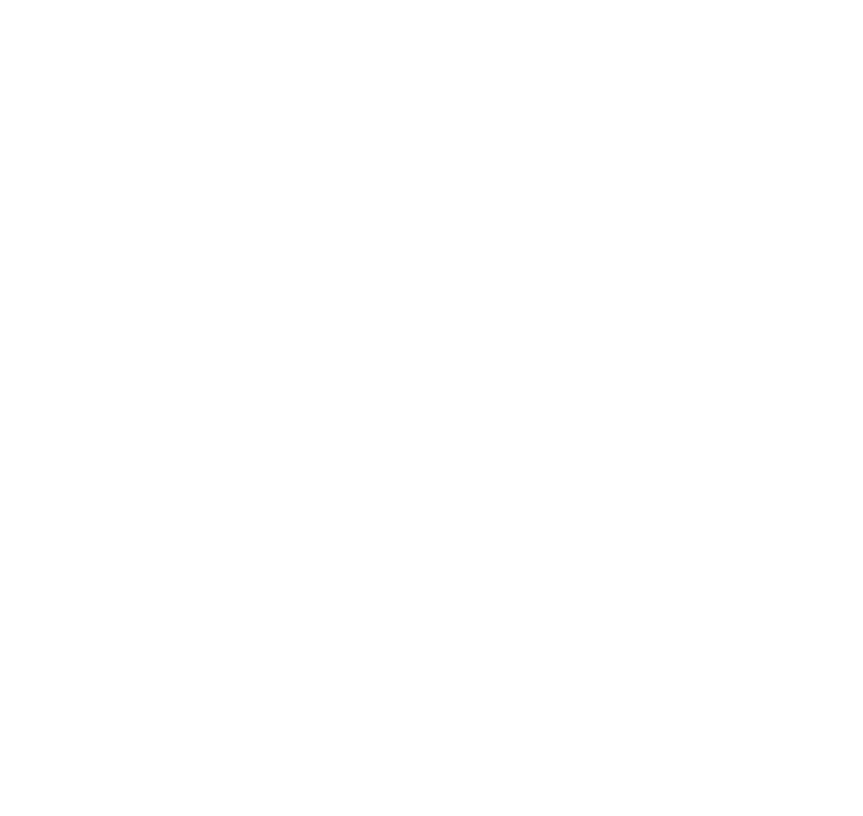
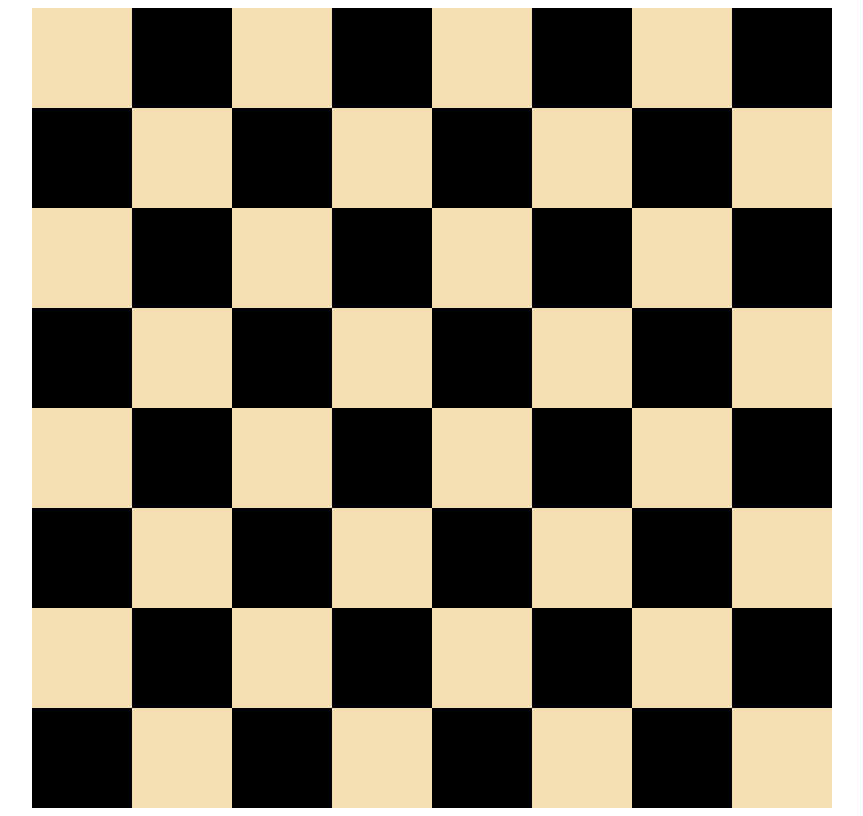
Before and after one commit to jayant3787/Chess_Board, a plain HTML site: page index.html in a window 1280 px wide. Shown: the whole page, without its empty margins (208-1071 px from the left). Drawn offline with Linux system fonts and the light colour scheme.

Commit message:
chess board added

```diff
--- a/index.html
+++ b/index.html
@@ -8,7 +8,85 @@
     <title>Chess Board</title>
 </head>
 <body>
-    <div>
+    <div class="c0">
+        <div class="c1"></div>
+        <div class="c2"></div>
+        <div class="c1"></div>
+        <div class="c2"></div>
+        <div class="c1"></div>
+        <div class="c2"></div>
+        <div class="c1"></div>
+        <div class="c2"></div>
+    </div>
+    <div class="c0">
+        <div class="c2"></div>
+        <div class="c1"></div>
+        <div class="c2"></div>
+        <div class="c1"></div>
+        <div class="c2"></div>
+        <div class="c1"></div>
+        <div class="c2"></div>
+        <div class="c1"></div>
+    </div>
+    <div class="c0">
+        <div class="c1"></div>
+        <div class="c2"></div>
+        <div class="c1"></div>
+        <div class="c2"></div>
+        <div class="c1"></div>
+        <div class="c2"></div>
+        <div class="c1"></div>
+        <div class="c2"></div>
+    </div>
+    <div class="c0">
+        <div class="c2"></div>
+        <div class="c1"></div>
+        <div class="c2"></div>
+        <div class="c1"></div>
+        <div class="c2"></div>
+        <div class="c1"></div>
+        <div class="c2"></div>
+        <div class="c1"></div>
+    </div>
+    <div class="c0">
+        <div class="c1"></div>
+        <div class="c2"></div>
+        <div class="c1"></div>
+        <div class="c2"></div>
+        <div class="c1"></div>
+        <div class="c2"></div>
+        <div class="c1"></div>
+        <div class="c2"></div>
+    </div>
+    <div class="c0">
+        <div class="c2"></div>
+        <div class="c1"></div>
+        <div class="c2"></div>
+        <div class="c1"></div>
+        <div class="c2"></div>
+        <div class="c1"></div>
+        <div class="c2"></div>
+        <div class="c1"></div>
+    </div>
+    <div class="c0">
+        <div class="c1"></div>
+        <div class="c2"></div>
+        <div class="c1"></div>
+        <div class="c2"></div>
+        <div class="c1"></div>
+        <div class="c2"></div>
+        <div class="c1"></div>
+        <div class="c2"></div>
+    </div>
+    <div class="c0">
+        <div class="c2"></div>
+        <div class="c1"></div>
+        <div class="c2"></div>
+        <div class="c1"></div>
+        <div class="c2"></div>
+        <div class="c1"></div>
+        <div class="c2"></div>
+        <div class="c1"></div>
     </div>
 </body>
 </html>
--- a/style.css
+++ b/style.css
@@ -1,9 +1,17 @@
-ul{
-    list-style-type: none;
+.c0{
     display: flex;
-    height: 50px;
+    justify-content: center;
 }
-li{
-    display: flex;
+.c1{
+    /* display: flex; */
+    background-color:wheat;
+    height: 100px;
+    width: 100px;
+}
+.c2{
+    /* display: flex; */
 
+    background-color: black;
+    height: 100px;
+    width: 100px;
 }
```
